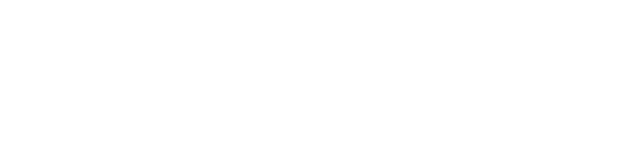
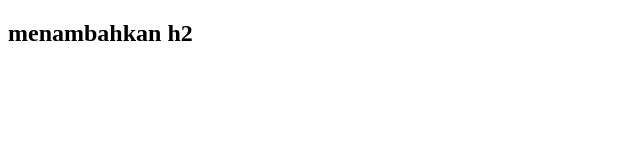
Before and after one commit to putu-eka-mulyana/belajar-git, a plain HTML site: page index.html in a window 1280 px wide. Shown: the whole page, without its empty margins (0-640 px from the left). Drawn offline with Linux system fonts and the light colour scheme.

Commit message:
menambahkan h2

```diff
--- a/index.html
+++ b/index.html
@@ -7,6 +7,6 @@
     <title>Document</title>
 </head>
 <body>
-
+    <h2>menambahkan h2</h2>
 </body>
 </html>
```
